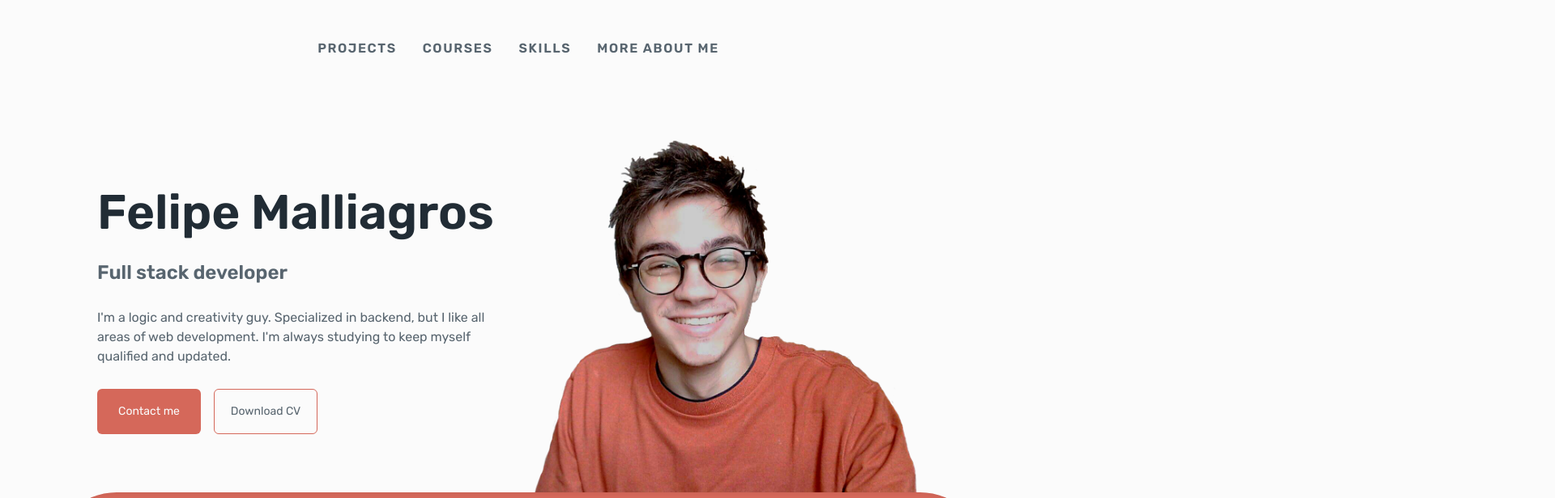
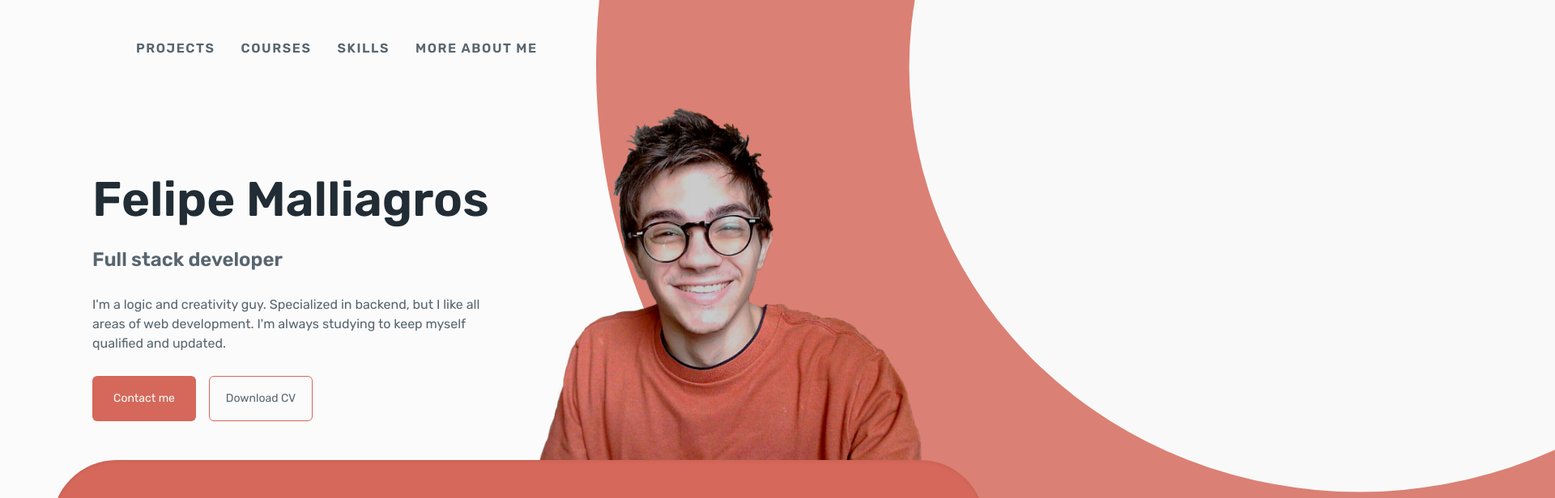
Before and after one commit to felipemalli/portfolio, a React (Vite) app: page / in a window 1280 px wide. Shown: the top 616 px of the page at 81% size, 1920 px wide, since content can reach past the window. Built offline with nearby package versions, Linux system fonts and the light colour scheme.

Commit message:
style: add motion animations

```diff
--- a/src/App.tsx
+++ b/src/App.tsx
@@ -1,3 +1,4 @@
+import { motion } from 'framer-motion';
 import { useMediaQuery } from 'react-responsive';
 import CourseArea from './components/CourseArea';
 import ProjectArea from './components/ProjectArea';
@@ -11,27 +12,27 @@ function App() {
 
   return (
     <div>
-      <img src="src/assets/background/circle.svg" className='absolute left-1/2 -top-full -z-10 max-w-full invisible 2xl:visible'></img>
-      <main className='w-fill mx-16 2xl:w-[89.938rem] 2xl:m-auto'>
-        <nav className='flex justify-center 2xl:justify-start p-6 my-6 2xl:ml-12'>
+      <main className='w-fill md:mx-16 2xl:w-[89.938rem] 2xl:m-auto'>
+        <motion.nav animate={{ y: 0 }} initial={{ y: -400 }} transition={{ type: 'tween', duration: 1.5 }} className='flex justify-center xl:justify-start p-6 my-6 xl:ml-20 2xl:ml-12'>
           <div className='hidden items-center space-x-8 uppercase text-gray-400 md:flex'>
-            <a href='#projects' className="text-[#58656F] tracking-widest font-semibold">
+            <a href='#projects' className="text-[#58656F] tracking-widest font-semibold hover:scale-105">
               Projects
             </a>
-            <a href='#courses' className="text-[#58656F] tracking-widest font-semibold">
+            <a href='#courses' className="text-[#58656F] tracking-widest font-semibold hover:scale-105">
               Courses
             </a>
-            <a href='#skills' className="text-[#58656F] tracking-widest font-semibold">
+            <a href='#skills' className="text-[#58656F] tracking-widest font-semibold hover:scale-105">
               Skills
             </a>
-            <a href='#moreaboutme' className="text-[#58656F] tracking-widest font-semibold w-max">
+            <a href='#moreaboutme' className="text-[#58656F] tracking-widest font-semibold w-max hover:scale-105">
               More about me
             </a>
           </div>
-        </nav>
-        <section className='flex flex-col xl:flex-row justify-center 2xl:justify-evenly items-center 2xl:gap-32'>
-          <div className='flex flex-col justify-center lg:w-[32rem] mt-10'>
-            <h1 className='text-[#212C35] text-6xl font-semibold lg:w-max text-center xl:text-left'>Felipe Malliagros</h1>
+        </motion.nav>
+        <motion.div animate={{ y: 0 }} initial={{ y: 700 }} transition={{ type: 'tween', duration: 1.5 }}>
+          <section className='flex flex-col xl:flex-row justify-center 2xl:justify-evenly items-center 2xl:gap-32 gap-3 -mt-10 2xl:mt-0'>
+            <div className='flex flex-col justify-center lg:w-[32rem] xl:-mb-12 2xl:mb-0 mt-10'>
+              <h1 className='text-[#212C35] text-6xl font-semibold text-center xl:text-left'>Felipe Malliagros</h1>
               <h3 className='text-[#58656F] text-2xl font-semibold mt-7 text-center xl:text-left'>Full stack developer</h3>
               <p className='text-[#58656F] text-base font-normal mt-7 text-center xl:text-left'>I'm a logic and creativity guy. Specialized in backend, but I like all areas of web development. I'm always studying to keep myself qualified and updated.</p>
               <div className='mt-7 text-center xl:text-left'>
@@ -44,15 +45,17 @@ function App() {
               </div>
             </div>
             <div className='md:flex items-center justify-center mt-10 xl:mt-0 hidden'>
-            <img src='src/assets/background/felipeEmpty.png' className='w-[30rem] lg:w-[33rem] 2xl:w-[40rem] mt-10'></img>
+              <motion.img animate={{ y: 0 }} initial={{ y: 700 }} transition={{ type: 'tween', duration: 1.5, delay: 0.5}} src='src/assets/background/felipeEmpty.png' className='w-[30rem] lg:w-[33rem] 2xl:w-[40rem] mt-10'></motion.img>
             </div>
             <img src="src/assets/icons/cleanArrow.svg" className='absolute bottom-4 invisible xl:visible'></img>
           </section>
-        <section className='relative h-[52rem] mt-36 md:mt-0'>
+          <section className='relative mt-36 md:mt-0'>
             <ProjectArea></ProjectArea>
             <SearchBar></SearchBar>
             <CourseArea></CourseArea>
           </section>
+        </motion.div>
+        <img src="src/assets/background/circle.svg" className='absolute opacity-80 -top-[70%] left-[70%] 2xl:-top-[80%] -z-10 scale-125 invisible xl:visible'></img>
       </main>
       <a className='' href='#header'> /\ </a>
     </div>
--- a/src/components/Card.tsx
+++ b/src/components/Card.tsx
@@ -1,18 +1,20 @@
+import { motion } from 'framer-motion';
 import { useState } from 'react';
 import { TechAreaButton } from './TechAreaButton';
 
 export interface CardProps {
+  key?: string,
   type: 'project' | 'course';
   name: string,
   image: string,
 }
 
-export const Card: React.FC<CardProps> = ({ type, name, image }: CardProps) => {
+export const Card: React.FC<CardProps> = ({ key, type, name, image }: CardProps) => {
 
   const [screen, setScreen] = useState<'photoFrame' | 'singleSkillTable' | 'doubleSkillTable'>('photoFrame');
 
   return (
-    <div className={`flex flex-col justify-evenly	w-56 p- content-between items-center border rounded-2xl border-gray-300 shadow-md hover:outline hover:outline-2 hover:outline-gray-300 ${type === 'project' ? 'h-[14.3rem] bg-[#f9f9f9]' : 'h-[14.75rem] bg-[#f7f7f7]'}`}>
+    <motion.div whileHover={{ scale: 1.05 }} key={key} className={`flex flex-col justify-evenly	w-56 p- content-between items-center border rounded-2xl border-gray-300 shadow-md ${type === 'project' ? 'h-[14.3rem] bg-[#f9f9f9]' : 'h-[14.75rem] bg-[#f7f7f7]'}`}>
       <h3 className={`pointer-events-auto cursor-pointer flex items-center justify-center h-10 w-56  pt-1 text-gray-900 font-medium text-center
       ${type === 'project' ? 'text-lg' : 'text-sm'}`}
         onClick={ () => console.log('teste')}
@@ -28,6 +30,6 @@ export const Card: React.FC<CardProps> = ({ type, name, image }: CardProps) => {
         <TechAreaButton techArea='Back' enable={true}></TechAreaButton>
         <TechAreaButton techArea='Devops' enable={true}></TechAreaButton>
       </div>
-    </div>
+    </motion.div>
   )
 }
```
Lines whose indentation alone changed are shown as unchanged.
